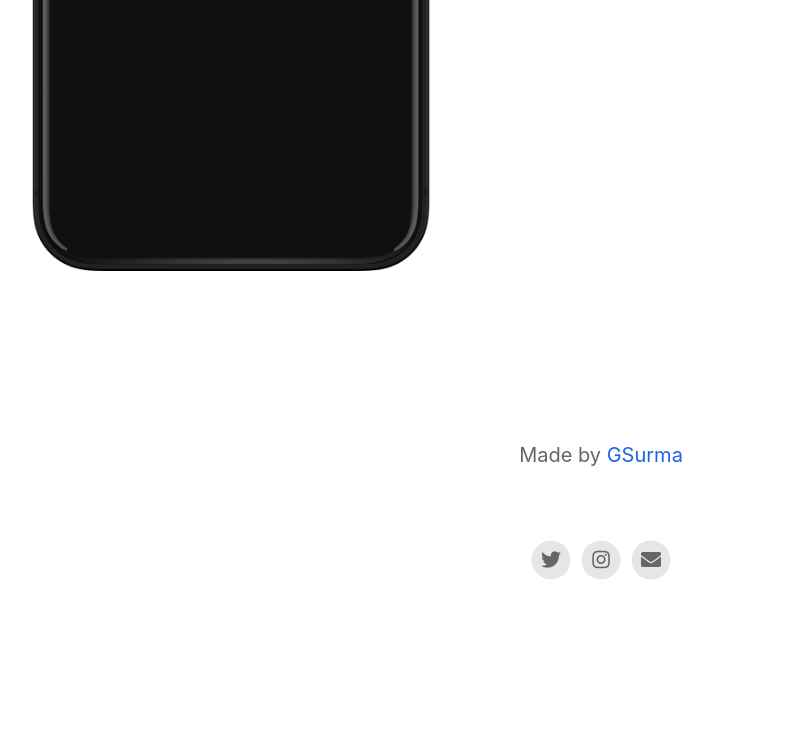
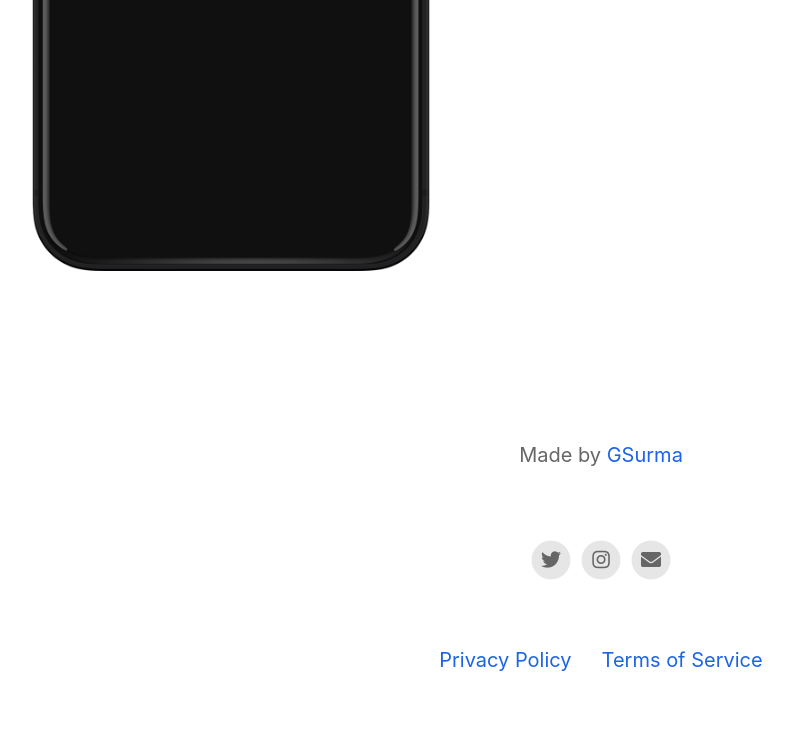
Before and after one commit to gsurma/ai_dreamer, a Jekyll site: the page built from index.html, in a window 1280 px wide. Shown: the part 714-1454 px from the top of the page, without its empty margins (39-832 px from the left). Built offline with Jekyll 4.4.1, drawn with Linux system fonts in a browser that asks for light colours; nearby versions of some CDN libraries; before the commit the page ends 1364 px from its top, so only the background shows below that.

Commit message:
privacy & tos

```diff
--- a/_includes/footer.html
+++ b/_includes/footer.html
@@ -50,12 +50,8 @@
 		{% endif %}
 
 	</div>
-	<!-- <div class="footerLinks">
-		{% for page in site.pages %}
-			<a href="{{ page.url | relative_url }}" target="_self">{{ page.title }}</a>
-		{% endfor %}
-		{% if site.presskit_download_link %}
-			<a href="{{ site.presskit_download_link }}">Press Kit</a>
-		{% endif %}
-	</div> -->
+	<div class="footerLinks">
+		<a href="assets/privacy.pdf">Privacy Policy</a>
+		<a href="assets/license.pdf">Terms of Service</a>
+	</div>
 </footer>
```
Also changed, not shown: 2 other files.
